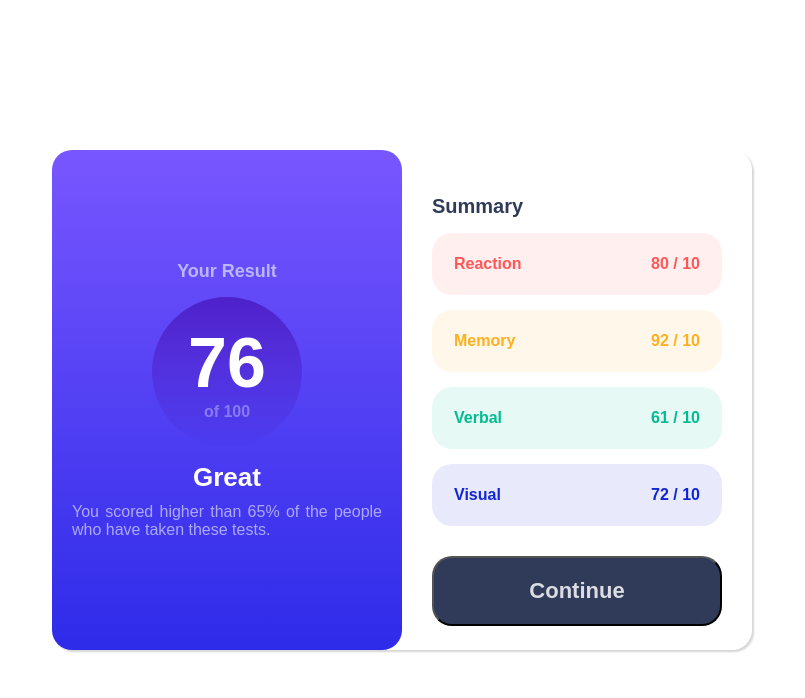
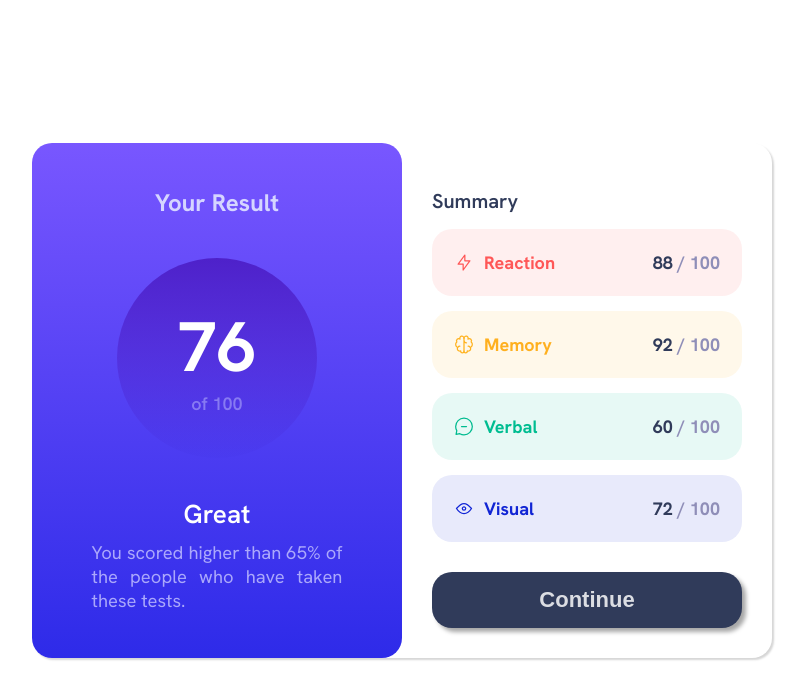
Before and after one commit to willianhenri/results-summary, a plain HTML site: page index.html in a window 1280 px wide. Shown: the whole page, without its empty margins (238-1043 px from the left). Drawn offline with Linux system fonts and the light colour scheme.

Commit message:
feat: fixed all erros

```diff
--- a/index.html
+++ b/index.html
@@ -40,20 +40,40 @@
         </header>
         <article>
           <div class="reaction">
-            <p>Reaction</p>
-            <p>80 / 10</p>
+            <div class="icon">
+              <img src="assets/images/icon-reaction.svg" alt="">
+              <p>Reaction</p>
+            </div>
+            <div class="pocentagem">
+              <span class="span">88</span> <span class="span-2">/ 100</span>
+            </div>
           </div>
           <div class="memory">
-            <p>Memory</p>
-            <p>92 / 10</p>
+            <div class="icon">
+              <img src="assets/images/icon-memory.svg" alt="">
+              <p>Memory</p>
+            </div>
+            <div class="porcentagem">
+              <span class="span">92</span> <span class="span-2">/ 100</span>
+            </div>
           </div>
           <div class="verbal">
-            <p>Verbal</p>
-            <p>61 / 10</p>
+            <div class="icon">
+              <img src="assets/images/icon-verbal.svg" alt="">
+              <p>Verbal</p>
+            </div>
+            <div class="porcentagem">
+              <span class="span">60</span> <span class="span-2">/ 100</span>
+            </div>
           </div>
           <div class="visual">
-            <p>Visual</p>
-            <p>72 / 10</p>
+            <div class="icon">
+              <img src="assets/images/icon-visual.svg" alt="">
+              <p>Visual</p>
+            </div>
+            <div class="porcentagem">
+              <span class="span">72</span> <span class="span-2">/ 100</span>
+            </div>
           </div>
         </article>
         <div class="continue">
--- a/style/style.css
+++ b/style/style.css
@@ -1,3 +1,5 @@
+@import url('https://fonts.googleapis.com/css2?family=Hanken+Grotesk:ital,wght@0,100..900;1,100..900&display=swap');
+
 :root {
     --bg-color: white;
     --bg-result: hsl(241, 81%, 54%);
@@ -13,7 +15,6 @@
     --visual-color: hsl(234, 85%, 45%);
     --bg-visual-color: hsla(234, 85%, 45%, 0.096);
 }
-@import url('https://fonts.googleapis.com/css2?family=Hanken+Grotesk:ital,wght@0,100..900;1,100..900&display=swap');
 
 
 
@@ -21,14 +22,15 @@
     margin: 0;
     padding: 0;
     box-sizing: border-box;
-    font-family: 'Hanken Grotesk', sans-serif;
 }
 
 body {
+    font-family: "Hanken Grotesk", sans-serif;
     background-color: var(--bg-color);
     display: flex;
     justify-content: center;
     min-height: 100vh;
+    font-size: 18px;
 }
 
 .container {
@@ -43,9 +45,8 @@ body {
     border-bottom-right-radius: 20px;
     display: flex;
     flex-direction: column;
-    justify-content: center;
+    justify-content: space-evenly;
     align-items: center;
-    text-align: center;
     padding: 50px;
     gap: 15px;
     width: 100vw;
@@ -53,8 +54,8 @@ body {
 }
 
 #resultado h3 {
-    font-size: 18px;
-    color: hsla(222, 100%, 96%, 0.644);
+    font-size: 24px;
+    color: hsla(222, 100%, 96%, 0.829);
 }
 
 .circle {
@@ -132,6 +133,12 @@ article {
     font-weight: 700;
 
 }
+
+.icon {
+    display: flex;
+    gap: 10px;
+}
+
 .reaction {
     background-color: var(--bg-reaction-color);
     color: var(--reaction-color);
@@ -160,7 +167,7 @@ article {
 
 .continue button {
     text-align: center;
-    padding: 20px;
+    padding: 15px;
     border-radius: 20px;
     margin-top: 30px;
     cursor: pointer;
@@ -170,13 +177,23 @@ article {
     font-weight: 600;
     font-size: 22px;
     width: 90vw;
+    border: none;
+    box-shadow: 4px 4px 4px rgba(0, 0, 0, 0.349);
 
 }
 
+.span {
+    color: hsl(224, 30%, 27%);
+    font-weight: 700;
+}
+
+.span-2 {
+    color: hsl(241, 23%, 64%);
+    font-weight: 700;
+}
+
 .continue button:hover {
-    background-color: hsl(221, 100%, 96%);
-    color: hsl(224, 30%, 27%);
-    text-decoration: underline;
+    background: linear-gradient(hsl(252, 100%, 67%), hsl(241, 81%, 54%));
 }
 
 @media only screen and (min-width: 700px) {
@@ -189,8 +206,8 @@ article {
 
     .container {
         flex-direction: row;
-        width: 700px;
-        height: 500px;
+        width: 740px;
+        height: 515px;
         box-shadow: 2px 2px 2px rgba(0, 0, 0, 0.164);
         border-radius: 20px;
     }
@@ -200,6 +217,12 @@ article {
         height: 100%;
         padding: 20px;
     }
+
+    .circle {
+        width: 200px;
+        height: 200px;
+    }
+
     .summary {
         width: 50%;
         border-radius: 20px;
@@ -207,4 +230,10 @@ article {
     .continue button {
         width: 100%;
     }
+
+    .text-result {
+        width: 76%;
+        margin: auto;
+        font-size: 1.15rem;
+    }
 }
```
Also changed, not shown: 1 other file.
